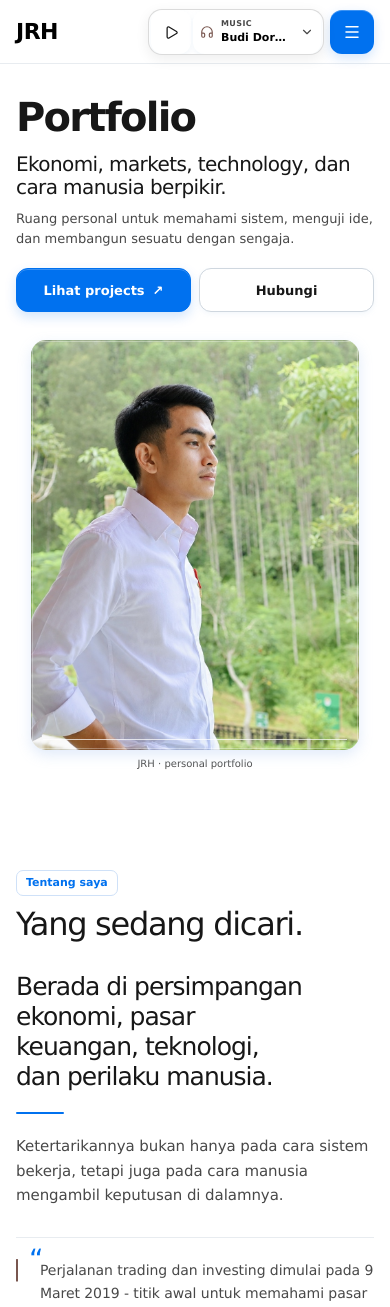
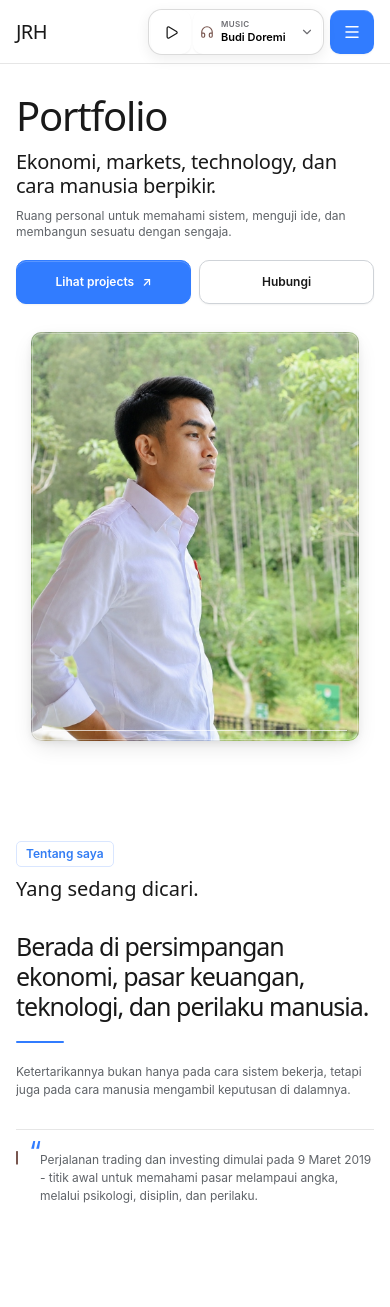
Before and after one commit to LionerHakim/JRHs, a React (Vite) app: page / in a window 390 px wide. Shown: the top 1307 px of the page. Built offline with nearby package versions, Linux system fonts and the light colour scheme.

Commit message:
ux: align portfolio with Devin design system

```diff
--- a/src/jrh-reference-polish.css
+++ b/src/jrh-reference-polish.css
@@ -1,45 +1,56 @@
-/* JRHs final UI polish: 微盟星拓 system + iOS 2045 interaction layer. */
+/* JRHs UI system: Devin Desktop foundation + iOS 2045 tactile controls. */
 :root {
   --jrh-page-max: 1180px;
-  --jrh-font: "Pingfang SC", "Microsoft YaHei", STHeiti, Verdana, Arial, Tahoma, sans-serif;
-  --jrh-primary: #0071ef;
-  --jrh-primary-strong: #0067d9;
-  --jrh-primary-soft: #eef5ff;
-  --jrh-text: #171717;
-  --jrh-muted: #484848;
-  --jrh-line: #e8ecf0;
-  --jrh-surface: #f5f5f5;
-  --jrh-secondary: #ffddd6;
-  --jrh-radius-sm: 3px;
-  --jrh-radius-md: 7px;
-  --jrh-radius-lg: 10px;
-  --jrh-radius-xl: 15px;
-  --jrh-fast: 150ms;
-  --jrh-base: 150ms;
-  --jrh-slow: 150ms;
-  --jrh-ease: cubic-bezier(0.4, 0, 0.2, 1);
+  --devin-bg: #ffffff;
+  --devin-text: #191919;
+  --devin-accent: #337df4;
+  --devin-primary: #317cff;
+  --devin-surface: #317cff;
+  --devin-on-primary: #ffffff;
+  --devin-muted: #5f6368;
+  --devin-line: #e6e6e6;
+  --devin-soft: #f6f8fb;
+  --devin-card: #ffffff;
+  --devin-card-shadow: rgba(0,0,0,.05) 0 1px 2px 0;
+  --devin-elevated: rgba(0,0,0,.14) 0 8px 24px -6px, rgba(0,0,0,.06) 0 2px 6px 0;
+  --devin-radius-sm: 2px;
+  --devin-radius-md: 5px;
+  --devin-radius-lg: 7px;
+  --devin-radius-xl: 10px;
+  --devin-pill: 9999px;
+  --devin-ease: cubic-bezier(.4,0,.2,1);
+  --devin-fast: 100ms;
+  --devin-base: 200ms;
+  --devin-slow: 250ms;
+  --jrh-font-display: "NB International Pro", system-ui, sans-serif;
+  --jrh-font-body: "Inter", system-ui, sans-serif;
+  --jrh-font-mono: "Geist Mono", ui-monospace, monospace;
 }
 
-html, body, .page-shell { background:#fff !important; color:#171717 !important; }
-body, body * { font-family:var(--jrh-font) !important; }
-body { font-size:14px !important; line-height:1.5 !important; }
+html, body, .page-shell { background:var(--devin-bg) !important; color:var(--devin-text) !important; }
+html { scroll-behavior:smooth; }
+body, body * { font-family:var(--jrh-font-body) !important; }
+body { font-size:12px !important; line-height:1.33 !important; font-weight:400 !important; letter-spacing:0 !important; overflow-x:hidden !important; }
+button, a { -webkit-tap-highlight-color:transparent !important; touch-action:manipulation; }
+button { font:inherit; }
+img { display:block; max-width:100%; }
+:where(a,button,input,textarea,select):focus-visible { outline:2px solid var(--devin-primary) !important; outline-offset:3px !important; }
 
-.jrh-nav-shell { height:64px !important; min-height:64px !important; background:#fff !important; border-bottom:1px solid var(--jrh-line) !important; }
-.jrh-nav-inner { height:64px !important; width:min(var(--jrh-page-max),calc(100% - 32px)) !important; }
-.jrh-wordmark { font-size:22px !important; letter-spacing:-.025em !important; }
-.jrh-nav-link { border-radius:var(--jrh-radius-md) !important; color:#171717 !important; }
-.jrh-nav-link:hover, .jrh-nav-link.is-active { background:var(--jrh-primary-soft) !important; color:var(--jrh-primary) !important; }
-.jrh-menu-button { border-radius:12px !important; background:#0071ef !important; box-shadow:0 4px 12px rgba(0,113,239,.18), inset 0 1px 0 rgba(255,255,255,.24) !important; }
-.jrh-menu-button:hover { background:#0067d9 !important; }
-.jrh-menu-button:active { transform:scale(.94) !important; }
+.jrh-nav-shell { height:64px !important; min-height:64px !important; background:#fff !important; border-bottom:1px solid var(--devin-line) !important; }
+.jrh-nav-inner { width:min(var(--jrh-page-max),calc(100% - 32px)) !important; height:64px !important; }
+.jrh-wordmark { color:var(--devin-text) !important; font-family:var(--jrh-font-display) !important; font-size:20px !important; line-height:1 !important; font-weight:400 !important; letter-spacing:-.03em !important; }
+.jrh-nav-link { min-height:44px !important; border-radius:var(--devin-radius-md) !important; color:var(--devin-text) !important; font-size:12px !important; transition:background-color var(--devin-base) var(--devin-ease),color var(--devin-base) var(--devin-ease) !important; }
+.jrh-nav-link:hover, .jrh-nav-link.is-active { background:#f2f6ff !important; color:var(--devin-accent) !important; }
+.jrh-menu-button { width:44px !important; height:44px !important; min-width:44px !important; min-height:44px !important; border-radius:var(--devin-radius-xl) !important; background:var(--devin-primary) !important; color:#fff !important; box-shadow:var(--devin-card-shadow),inset 0 1px 0 rgba(255,255,255,.2) !important; transition:transform var(--devin-fast) var(--devin-ease),background-color var(--devin-base) var(--devin-ease) !important; }
+.jrh-menu-button:hover { background:#246ee8 !important; }
+.jrh-menu-button:active { transform:scale(.96) !important; }
 
 .hero-clean { min-height:calc(100dvh - 64px) !important; padding:40px 16px !important; background:#fff !important; }
 .hero-copy { gap:clamp(32px,6vw,72px) !important; }
-.hero-clean h1 { color:#171717 !important; font-size:clamp(40px,5vw,56px) !important; line-height:1.08 !important; }
-.hero-clean .hero-positioning { color:#171717 !important; font-size:22px !important; line-height:1.15 !important; }
-.hero-clean .hero-description { color:#484848 !important; line-height:1.5 !important; }
+.hero-clean h1 { color:var(--devin-text) !important; font-family:var(--jrh-font-display) !important; font-size:clamp(40px,5vw,64px) !important; line-height:1 !important; font-weight:400 !important; letter-spacing:-1.92px !important; }
+.hero-clean .hero-positioning { color:var(--devin-text) !important; font-family:var(--jrh-font-display) !important; font-size:20px !important; line-height:1.2 !important; letter-spacing:-.3px !important; }
+.hero-clean .hero-description { color:var(--devin-muted) !important; font-size:12px !important; line-height:1.33 !important; }
 
-/* iOS 2045: tactile, compact controls without turning the page into glassmorphism. */
 .hero-button,
 .project-v5-link,
 .project-visit,
@@ -48,120 +59,95 @@ body { font-size:14px !important; line-height:1.5 !important; }
 .music-player-track-button,
 .music-player-next {
   min-height:44px !important;
-  border-radius:12px !important;
+  border-radius:var(--devin-radius-xl) !important;
   border-width:1px !important;
-  transition:transform 150ms var(--jrh-ease),background-color 150ms var(--jrh-ease),border-color 150ms var(--jrh-ease),color 150ms var(--jrh-ease),box-shadow 150ms var(--jrh-ease) !important;
+  font-size:12px !important;
+  transition:transform var(--devin-fast) var(--devin-ease),background-color var(--devin-base) var(--devin-ease),border-color var(--devin-base) var(--devin-ease),color var(--devin-base) var(--devin-ease),box-shadow var(--devin-base) var(--devin-ease) !important;
   -webkit-tap-highlight-color:transparent !important;
   touch-action:manipulation !important;
 }
-.hero-button:focus-visible,
-.project-v5-link:focus-visible,
-.project-visit:focus-visible,
-.contact-cta:focus-visible,
-.music-player-button:focus-visible,
-.music-player-track-button:focus-visible,
-.music-player-next:focus-visible,
-.jrh-menu-button:focus-visible { outline:2px solid #0071ef !important; outline-offset:3px !important; }
-.hero-button:active,
-.project-v5-link:active,
-.project-visit:active,
-.contact-cta:active,
-.music-player-button:active,
-.music-player-track-button:active,
-.music-player-next:active { transform:scale(.97) !important; }
-.hero-button-primary,
-.contact-cta { background:#0071ef !important; border-color:#0071ef !important; color:#fff !important; box-shadow:0 5px 12px rgba(0,113,239,.18), inset 0 1px 0 rgba(255,255,255,.22) !important; }
-.hero-button-primary:hover,
-.contact-cta:hover { background:#0067d9 !important; border-color:#0067d9 !important; box-shadow:0 7px 16px rgba(0,113,239,.22), inset 0 1px 0 rgba(255,255,255,.24) !important; }
-.hero-button-secondary { border-color:#cfd7df !important; color:#171717 !important; background:#fff !important; box-shadow:0 2px 5px rgba(202,217,238,.22) !important; }
-.hero-button-secondary:hover { border-color:#0071ef !important; background:#f5f8fc !important; color:#0071ef !important; }
+.hero-button:focus-visible,.project-v5-link:focus-visible,.project-visit:focus-visible,.contact-cta:focus-visible,.music-player-button:focus-visible,.music-player-track-button:focus-visible,.music-player-next:focus-visible,.jrh-menu-button:focus-visible { outline:2px solid var(--devin-primary) !important; outline-offset:3px !important; }
+.hero-button:active,.project-v5-link:active,.project-visit:active,.contact-cta:active,.music-player-button:active,.music-player-track-button:active,.music-player-next:active { transform:scale(.97) !important; }
+.hero-button-primary,.contact-cta { background:var(--devin-primary) !important; border-color:var(--devin-primary) !important; color:#fff !important; box-shadow:var(--devin-card-shadow),inset 0 1px 0 rgba(255,255,255,.2) !important; }
+.hero-button-primary:hover,.contact-cta:hover { background:#246ee8 !important; border-color:#246ee8 !important; box-shadow:var(--devin-elevated) !important; }
+.hero-button-secondary { border-color:#cfd3d8 !important; color:var(--devin-text) !important; background:#fff !important; box-shadow:var(--devin-card-shadow) !important; }
+.hero-button-secondary:hover { border-color:var(--devin-primary) !important; background:var(--devin-soft) !important; color:var(--devin-primary) !important; }
 
-.hero-portrait-inline .hero-portrait-frame { border-radius:var(--jrh-radius-xl) !important; box-shadow:0 5px 14px rgba(220,231,249,.85) !important; }
-.hero-portrait-frame::before { border-color:rgba(0,113,239,.16) !important; border-radius:var(--jrh-radius-lg) !important; }
-.hero-portrait-glow { background:#eef5ff !important; border-color:rgba(0,113,239,.16) !important; }
-.hero-portrait-caption { color:#484848 !important; text-transform:none !important; letter-spacing:0 !important; }
+.hero-portrait-inline .hero-portrait-frame { border-radius:var(--devin-radius-xl) !important; box-shadow:var(--devin-elevated) !important; }
+.hero-portrait-frame::before { border-color:rgba(49,124,255,.16) !important; border-radius:var(--devin-radius-lg) !important; }
+.hero-portrait-glow { background:#f2f6ff !important; border-color:rgba(49,124,255,.16) !important; }
+.hero-portrait-caption { display:none !important; }
 
 .section-shell { padding:64px 0 !important; background:#fff !important; }
-.display-title { color:#171717 !important; font-size:40px !important; line-height:1.15 !important; }
+.display-title { color:var(--devin-text) !important; font-family:var(--jrh-font-display) !important; font-size:20px !important; line-height:1.2 !important; font-weight:400 !important; letter-spacing:0 !important; }
 .about-v5-grid { gap:clamp(28px,6vw,72px) !important; }
-.about-v5-heading .eyebrow,
-.projects-v5-heading .eyebrow { color:#0071ef !important; border-color:#cfe1f8 !important; background:#fff !important; border-radius:var(--jrh-radius-md) !important; text-transform:none !important; letter-spacing:0 !important; }
-.about-v5-lead { color:#171717 !important; font-size:30px !important; line-height:1.2 !important; }
-.about-v5-rule { background:#0071ef !important; height:2px !important; margin:20px 0 !important; }
-.about-v5-body, .about-v5-quote p { color:#484848 !important; }
-.about-v5-quote { border-top-color:var(--jrh-line) !important; }
-.about-v5-quote-mark { color:#0071ef !important; }
+.about-v5-heading .eyebrow,.projects-v5-heading .eyebrow { color:var(--devin-accent) !important; border-color:#d9e6ff !important; background:#fff !important; border-radius:var(--devin-radius-md) !important; text-transform:none !important; letter-spacing:0 !important; font-size:12px !important; }
+.about-v5-lead { color:var(--devin-text) !important; font-family:var(--jrh-font-display) !important; font-size:30px !important; line-height:1.2 !important; }
+.about-v5-rule { background:var(--devin-primary) !important; height:2px !important; margin:20px 0 !important; }
+.about-v5-body,.about-v5-quote p,.projects-intro,.project-v5-content p { color:var(--devin-muted) !important; font-size:12px !important; line-height:1.5 !important; }
+.about-v5-quote { border-top-color:var(--devin-line) !important; }
+.about-v5-quote-mark { color:var(--devin-primary) !important; }
 
 .projects-v5-heading { display:block !important; margin-bottom:24px !important; }
-.projects-intro { margin-top:10px !important; color:#484848 !important; max-width:650px !important; }
+.projects-intro { margin-top:10px !important; max-width:650px !important; }
 .projects-v5-grid { grid-template-columns:repeat(2,minmax(0,1fr)) !important; gap:20px !important; }
-.project-v5-card { border-color:var(--jrh-line) !important; border-radius:var(--jrh-radius-lg) !important; background:#fff !important; box-shadow:none !important; }
-.project-v5-card:hover { border-color:#b8d4f5 !important; box-shadow:0 4.8px 12px rgb(220,231,249) !important; }
-.project-v5-media { background:#f5f5f5 !important; }
+.project-v5-card { border-color:var(--devin-line) !important; border-radius:var(--devin-radius-lg) !important; background:var(--devin-card) !important; box-shadow:var(--devin-card-shadow) !important; }
+.project-v5-card:hover { border-color:#bfd5ff !important; box-shadow:var(--devin-elevated) !important; }
+.project-v5-media { background:#f5f6f8 !important; }
 .project-v5-index { display:none !important; }
 .project-v5-content { padding:16px !important; }
-.project-v5-content h3 { color:#171717 !important; font-size:20px !important; }
-.project-v5-content p { color:#484848 !important; }
-.project-v5-link { border-color:#b9d5f5 !important; background:#fff !important; color:#0071ef !important; box-shadow:0 2.34px 5.84px rgba(202,217,238,.22) !important; }
-.project-v5-link:hover { background:#eef5ff !important; border-color:#0071ef !important; color:#0067d9 !important; }
+.project-v5-content h3 { color:var(--devin-text) !important; font-family:var(--jrh-font-display) !important; font-size:20px !important; line-height:1.2 !important; font-weight:400 !important; }
+.project-v5-link { border-color:#bfd5ff !important; background:#fff !important; color:var(--devin-primary) !important; box-shadow:var(--devin-card-shadow) !important; }
+.project-v5-link:hover { background:#f2f6ff !important; border-color:var(--devin-primary) !important; color:#246ee8 !important; }
+.project-object { border-radius:var(--devin-radius-lg) !important; border-color:var(--devin-line) !important; box-shadow:var(--devin-card-shadow) !important; }
+.project-object:hover { box-shadow:var(--devin-elevated) !important; }
+.project-visit { margin:0 18px 18px !important; background:#fff !important; border-color:#bfd5ff !important; color:var(--devin-primary) !important; box-shadow:var(--devin-card-shadow) !important; }
+.project-visit:hover { background:#f2f6ff !important; border-color:var(--devin-primary) !important; color:#246ee8 !important; }
 
-/* Keep the older editorial project layer consistent with the same control system. */
-.project-object { border-radius:var(--jrh-radius-lg) !important; border-color:var(--jrh-line) !important; }
-.project-object:hover { box-shadow:0 4.8px 12px rgb(220,231,249) !important; }
-.project-visit { margin:0 18px 18px !important; background:#fff !important; border-color:#b9d5f5 !important; color:#0071ef !important; box-shadow:0 2.34px 5.84px rgba(202,217,238,.22) !important; }
-.project-visit:hover { background:#eef5ff !important; border-color:#0071ef !important; color:#0067d9 !important; }
+.experience-node { border-color:var(--devin-line) !important; background:#fff !important; }
+.experience-role { border-radius:var(--devin-pill) !important; }
+.contact-wrap { background:#fff !important; border-color:var(--devin-line) !important; box-shadow:var(--devin-elevated) !important; }
+.contact-kicker { color:var(--devin-accent) !important; }
+.contact-cta { display:inline-flex !important; align-items:center !important; justify-content:center !important; gap:8px !important; }
+.site-footer { background:#fff !important; border-top-color:var(--devin-line) !important; }
+.site-footer a { color:var(--devin-accent) !important; }
+.site-footer a:hover { color:#246ee8 !important; }
 
-/* Experience, contact and footer use the same neutral-blue language. */
-.experience-node { border-color:#cfd7df !important; background:#fff !important; }
-.experience-role { border-radius:999px !important; }
-.contact-wrap { background:#fff !important; border-color:var(--jrh-line) !important; box-shadow:0 4.8px 12px rgb(220,231,249) !important; }
-.contact-kicker { color:#0071ef !important; }
-.contact-cta { display:inline-flex !important; align-items:center !important; justify-content:center !important; gap:8px !important; }
-.site-footer { background:#fff !important; border-top-color:var(--jrh-line) !important; }
-.site-footer a { color:#0071ef !important; }
-.site-footer a:hover { color:#0067d9 !important; }
-
-/* Music player: compact control, not a second visual system. */
-.music-player-button,
-.music-player-track-button,
-.music-player-next { border-color:var(--jrh-line) !important; background:#fff !important; color:#171717 !important; box-shadow:0 2.34px 5.84px rgba(202,217,238,.22) !important; }
-.music-player-button:hover,
-.music-player-track-button:hover,
-.music-player-next:hover { background:#eef5ff !important; border-color:#b9d5f5 !important; color:#0071ef !important; }
+.music-player-button,.music-player-track-button,.music-player-next { border-color:var(--devin-line) !important; background:#fff !important; color:var(--devin-text) !important; box-shadow:var(--devin-card-shadow) !important; }
+.music-player-button:hover,.music-player-track-button:hover,.music-player-next:hover { background:#f2f6ff !important; border-color:#bfd5ff !important; color:var(--devin-primary) !important; }
 
 @media (prefers-color-scheme: dark) {
-  html, body, .page-shell { background:#171715 !important; color:#f5f5f4 !important; }
-  .jrh-nav-shell, .jrh-mobile-menu, .hero-clean, .section-shell, .project-v5-card, .hero-button-secondary, .project-v5-link, .project-visit, .contact-wrap, .site-footer, .music-player-button, .music-player-track-button, .music-player-next, .experience-node { background:#171715 !important; }
-  .jrh-nav-shell, .site-footer { border-color:#3c3c3a !important; }
-  .jrh-wordmark, .jrh-nav-link, .hero-clean h1, .hero-clean .hero-positioning, .display-title, .about-v5-lead, .about-v5-quote, .project-v5-content h3, .project-content h3 { color:#f5f5f4 !important; }
-  .jrh-nav-link:hover, .jrh-nav-link.is-active, .jrh-mobile-link:hover, .jrh-mobile-link.is-active { background:#292927 !important; color:#8bbcff !important; }
-  .hero-clean .hero-description, .about-v5-body, .about-v5-quote p, .projects-intro, .project-v5-content p, .project-description, .hero-portrait-caption, .contact-copy { color:#b5b5b3 !important; }
-  .hero-button-secondary, .project-v5-link, .project-visit, .music-player-button, .music-player-track-button, .music-player-next { border-color:#3c3c3a !important; color:#8bbcff !important; box-shadow:0 2px 5px rgba(0,0,0,.18) !important; }
-  .hero-button-secondary:hover, .project-v5-link:hover, .project-visit:hover, .music-player-button:hover, .music-player-track-button:hover, .music-player-next:hover { background:#292927 !important; border-color:#8bbcff !important; color:#8bbcff !important; }
-  .hero-portrait-inline .hero-portrait-frame { background:#232321 !important; box-shadow:0 5px 14px rgba(0,0,0,.24) !important; }
-  .project-v5-card, .project-object { border-color:#3c3c3a !important; }
-  .project-v5-card:hover, .project-object:hover { border-color:#547aa8 !important; box-shadow:0 5px 14px rgba(0,0,0,.24) !important; }
-  .project-v5-media, .project-media { background:#232321 !important; }
-  .about-v5-heading .eyebrow, .projects-v5-heading .eyebrow { background:#171715 !important; border-color:#3c3c3a !important; color:#8bbcff !important; }
-  .about-v5-quote { border-top-color:#3c3c3a !important; }
-  .contact-wrap { border-color:#3c3c3a !important; box-shadow:0 5px 14px rgba(0,0,0,.24) !important; }
-  .contact-kicker, .site-footer a { color:#8bbcff !important; }
-  .experience-node { border-color:#3c3c3a !important; }
+  html,body,.page-shell { background:#111111 !important; color:#f5f5f5 !important; }
+  .jrh-nav-shell,.jrh-mobile-menu,.hero-clean,.section-shell,.project-v5-card,.hero-button-secondary,.project-v5-link,.project-visit,.contact-wrap,.site-footer,.music-player-button,.music-player-track-button,.music-player-next,.experience-node { background:#111111 !important; }
+  .jrh-nav-shell,.site-footer { border-color:#2c2c2c !important; }
+  .jrh-wordmark,.jrh-nav-link,.hero-clean h1,.hero-clean .hero-positioning,.display-title,.about-v5-lead,.about-v5-quote,.project-v5-content h3,.project-content h3 { color:#f5f5f5 !important; }
+  .jrh-nav-link:hover,.jrh-nav-link.is-active,.jrh-mobile-link:hover,.jrh-mobile-link.is-active { background:#1d2a40 !important; color:#8db7ff !important; }
+  .hero-clean .hero-description,.about-v5-body,.about-v5-quote p,.projects-intro,.project-v5-content p,.project-description,.contact-copy { color:#b8bcc3 !important; }
+  .hero-button-secondary,.project-v5-link,.project-visit,.music-player-button,.music-player-track-button,.music-player-next { border-color:#3a3a3a !important; color:#8db7ff !important; box-shadow:var(--devin-card-shadow) !important; }
+  .hero-button-secondary:hover,.project-v5-link:hover,.project-visit:hover,.music-player-button:hover,.music-player-track-button:hover,.music-player-next:hover { background:#1d2a40 !important; border-color:#8db7ff !important; color:#8db7ff !important; }
+  .hero-portrait-inline .hero-portrait-frame { background:#1a1a1a !important; box-shadow:var(--devin-elevated) !important; }
+  .project-v5-card,.project-object { border-color:#2c2c2c !important; }
+  .project-v5-card:hover,.project-object:hover { border-color:#4e76ae !important; box-shadow:var(--devin-elevated) !important; }
+  .project-v5-media,.project-media { background:#1a1a1a !important; }
+  .about-v5-heading .eyebrow,.projects-v5-heading .eyebrow { background:#111 !important; border-color:#2c2c2c !important; color:#8db7ff !important; }
+  .about-v5-quote { border-top-color:#2c2c2c !important; }
+  .contact-kicker,.site-footer a { color:#8db7ff !important; }
+  .experience-node { border-color:#2c2c2c !important; }
 }
 
 @media (max-width:767px) {
   .hero-clean { min-height:auto !important; padding:32px 16px 48px !important; }
   .hero-copy { grid-template-columns:1fr !important; gap:28px !important; }
-  .hero-clean h1 { font-size:40px !important; }
+  .hero-clean h1 { font-size:40px !important; letter-spacing:-1.2px !important; }
   .hero-clean .hero-positioning { font-size:20px !important; }
   .hero-actions { width:100% !important; }
   .hero-actions .hero-button { flex:1 1 0 !important; min-width:0 !important; }
   .hero-portrait-inline { max-width:420px !important; margin:0 auto !important; }
   .section-shell { width:min(var(--jrh-page-max),calc(100% - 32px)) !important; padding:52px 0 !important; }
-  .display-title { font-size:32px !important; }
+  .display-title { font-size:20px !important; }
   .about-v5-lead { font-size:25px !important; }
   .projects-v5-grid { grid-template-columns:1fr !important; gap:16px !important; }
-  .project-v5-link, .project-visit, .contact-cta { width:100% !important; justify-content:center !important; }
+  .project-v5-link,.project-visit,.contact-cta { width:100% !important; justify-content:center !important; }
   .contact-wrap { width:100% !important; }
 }
 
@@ -172,6 +158,7 @@ body { font-size:14px !important; line-height:1.5 !important; }
 }
 
 @media (prefers-reduced-motion:reduce) {
-  .hero-button, .project-v5-card, .project-v5-media img, .project-v5-link, .project-visit, .contact-cta, .music-player-button, .music-player-track-button, .music-player-next, .hero-portrait-frame::before, .hero-portrait-frame img { transition:none !important; }
-  .hero-button:active, .project-v5-link:active, .project-visit:active, .contact-cta:active, .music-player-button:active, .music-player-track-button:active, .music-player-next:active, .jrh-menu-button:active { transform:none !important; }
+  html { scroll-behavior:auto !important; }
+  .hero-button,.project-v5-card,.project-v5-media img,.project-v5-link,.project-visit,.contact-cta,.music-player-button,.music-player-track-button,.music-player-next,.hero-portrait-frame::before,.hero-portrait-frame img,.jrh-menu-button { transition:none !important; }
+  .hero-button:active,.project-v5-link:active,.project-visit:active,.contact-cta:active,.music-player-button:active,.music-player-track-button:active,.music-player-next:active,.jrh-menu-button:active { transform:none !important; }
 }
```
